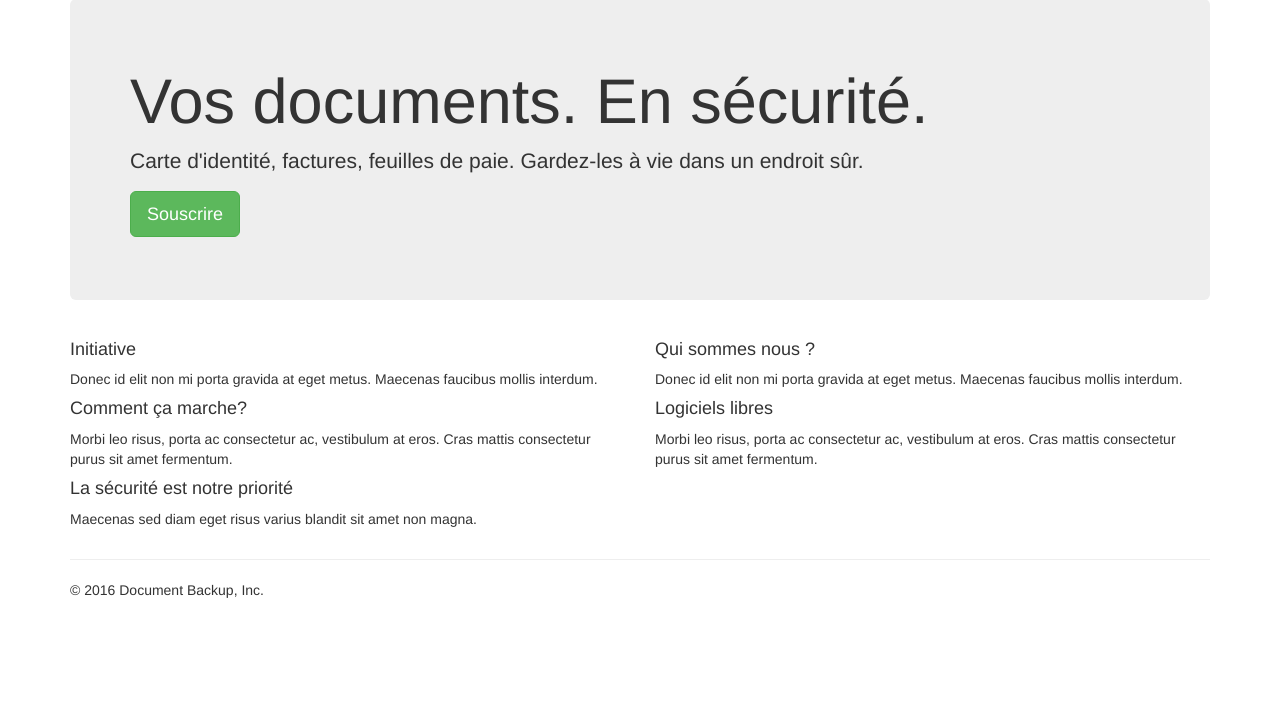
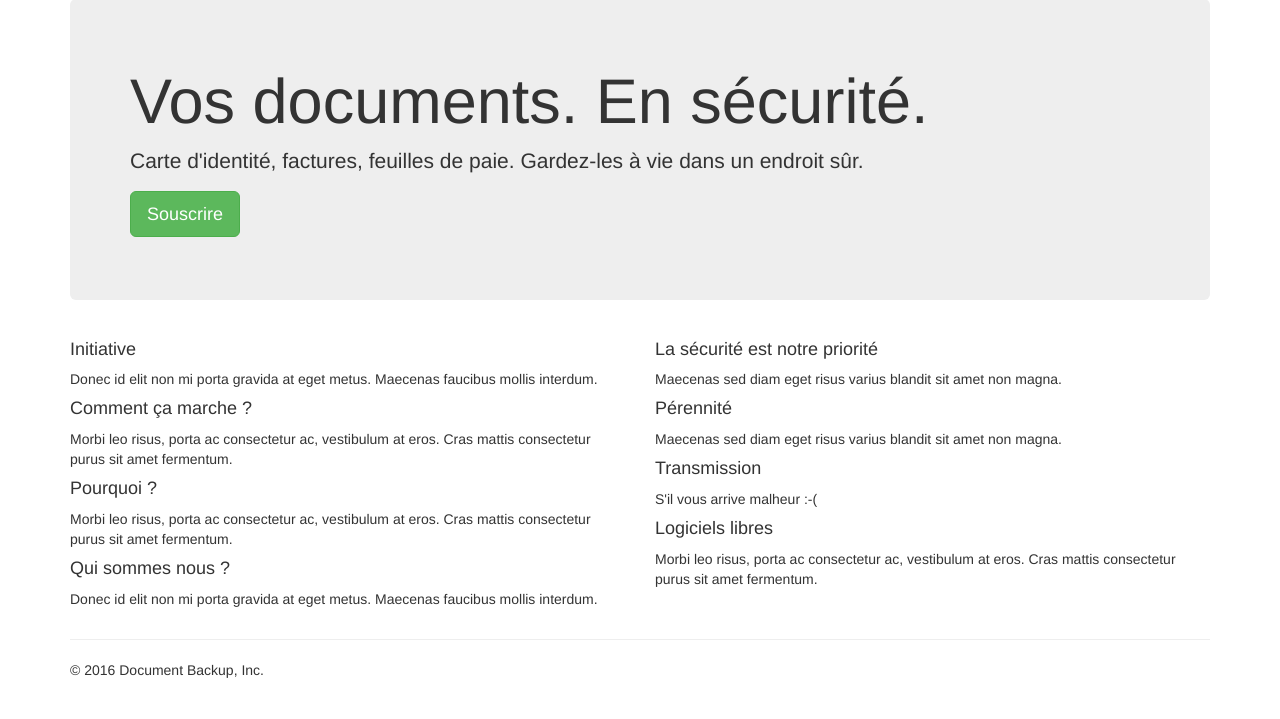
Before and after one commit to tmartinfr/docalabri, a Django app: page / in a window 1280 px wide. Shown: the part 81-800 px from the top of the page. Run offline with Django 3.2, Linux system fonts and the light colour scheme; parts of the project's set-up code (start-up, migrations or seed data) failed here and were passed over; some libraries are stand-ins or nearby versions.

Commit message:
Add marketing stuff

```diff
--- a/papierbackup/templates/papierbackup/index.html
+++ b/papierbackup/templates/papierbackup/index.html
@@ -12,22 +12,31 @@
             <h4>Initiative</h4>
             <p>Donec id elit non mi porta gravida at eget metus. Maecenas faucibus mollis interdum.</p>
 
-        <h4>Comment ça marche?</h4>
+            <h4>Comment ça marche ?</h4>
             <p>Morbi leo risus, porta ac consectetur ac, vestibulum at eros. Cras mattis consectetur purus sit amet
                 fermentum.</p>
 
-        <h4>La sécurité est notre priorité</h4>
-        <p>Maecenas sed diam eget risus varius blandit sit amet non magna.</p>
+            <h4>Pourquoi ?</h4>
+            <p>Morbi leo risus, porta ac consectetur ac, vestibulum at eros. Cras mattis consectetur purus sit amet
+                fermentum.</p>
+
+            <h4>Qui sommes nous ?</h4>
+            <p>Donec id elit non mi porta gravida at eget metus. Maecenas faucibus mollis interdum.</p>
         </div>
 
         <div class="col-lg-6">
-        <h4>Qui sommes nous ?</h4>
-        <p>Donec id elit non mi porta gravida at eget metus. Maecenas faucibus mollis interdum.</p>
+            <h4>La sécurité est notre priorité</h4>
+            <p>Maecenas sed diam eget risus varius blandit sit amet non magna.</p>
+
+            <h4>Pérennité</h4>
+            <p>Maecenas sed diam eget risus varius blandit sit amet non magna.</p>
+
+            <h4>Transmission</h4>
+            <p>S'il vous arrive malheur :-(</p>
 
             <h4>Logiciels libres</h4>
             <p>Morbi leo risus, porta ac consectetur ac, vestibulum at eros. Cras mattis consectetur purus sit amet
                 fermentum.</p>
-
         </div>
     </div>
 {% endblock %}
```
Lines whose indentation alone changed are shown as unchanged.
